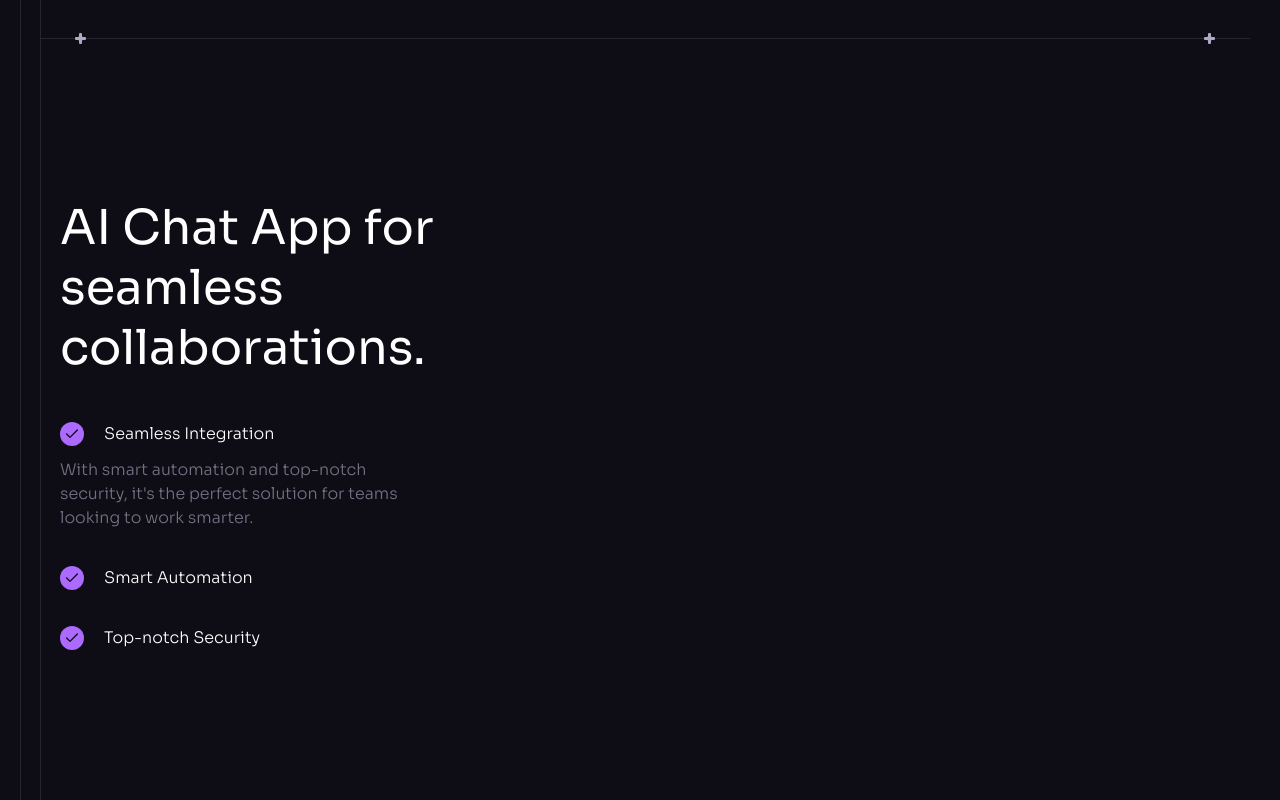
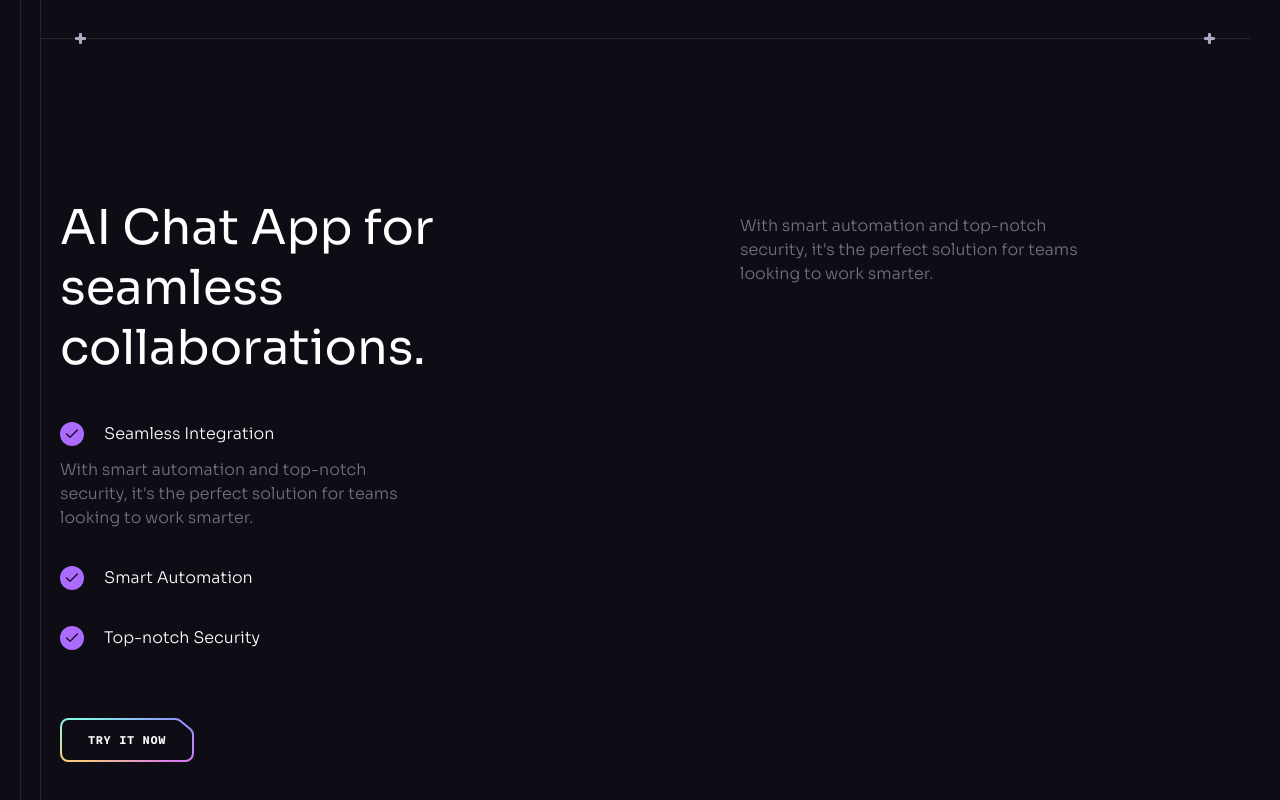
Before and after one commit to SaiRakindi/brainwave, a React (Vite) app: page / in a window 1280 px wide. Shown: the part 3147-3947 px from the top of the page. Built offline with nearby package versions, Linux system fonts and the light colour scheme.

Commit message:
feat: collaboration section content updates

```diff
--- a/src/components/Collaboration.jsx
+++ b/src/components/Collaboration.jsx
@@ -1,5 +1,6 @@
 import { check } from "../assets";
-import { collabContent } from "../constants";
+import { collabContent, collabText } from "../constants";
+import Button from "./Button";
 import Section from "./Section";
 
 const Collaboration = () => {
@@ -24,6 +25,14 @@
               </li>
             ))}
           </ul>
+
+          <Button>Try it now</Button>
+        </div>
+
+        <div className="lg:ml-auto xl:w-[38rem] mt-4">
+          <p className="body-2 mb-4 text-n-4 md:mb-16 lg:mb-32 lg:w-[22rem] lg:mx-auto">
+            {collabText}
+          </p>
         </div>
       </div>
     </Section>
```
